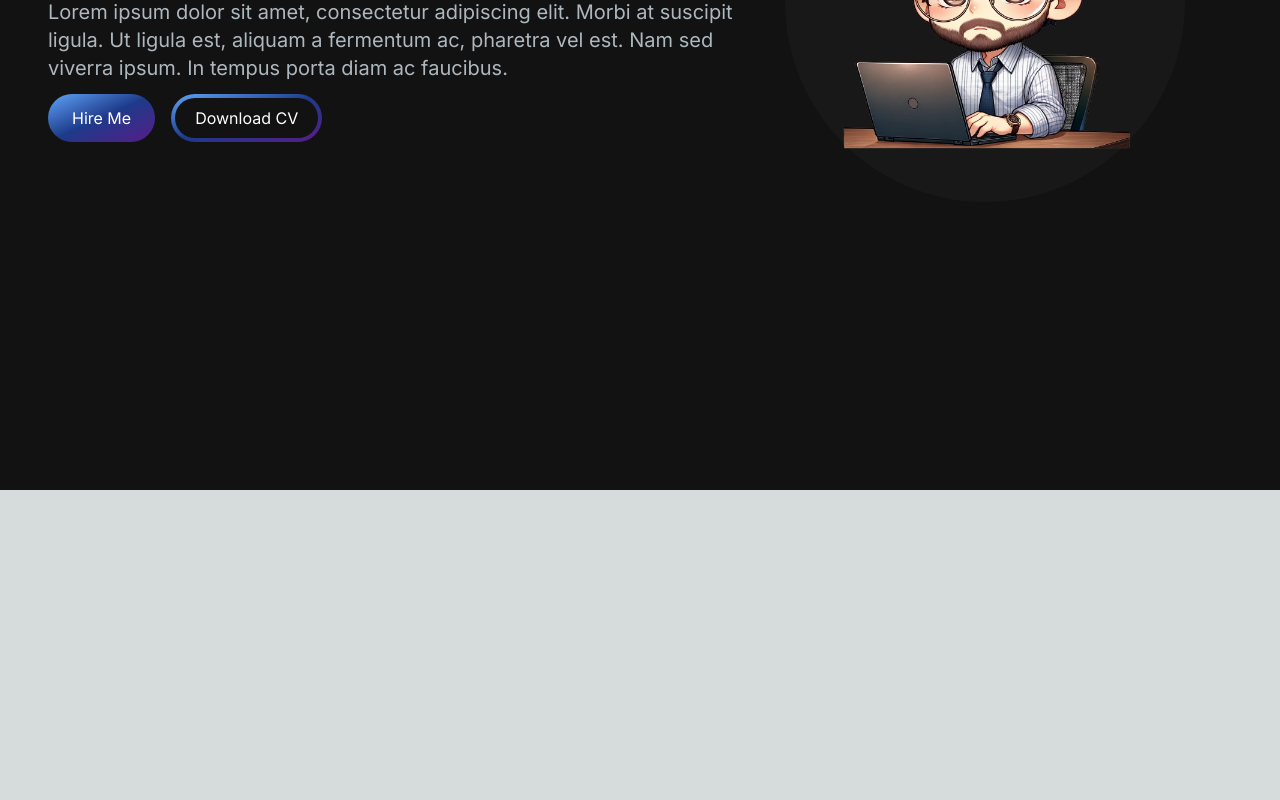
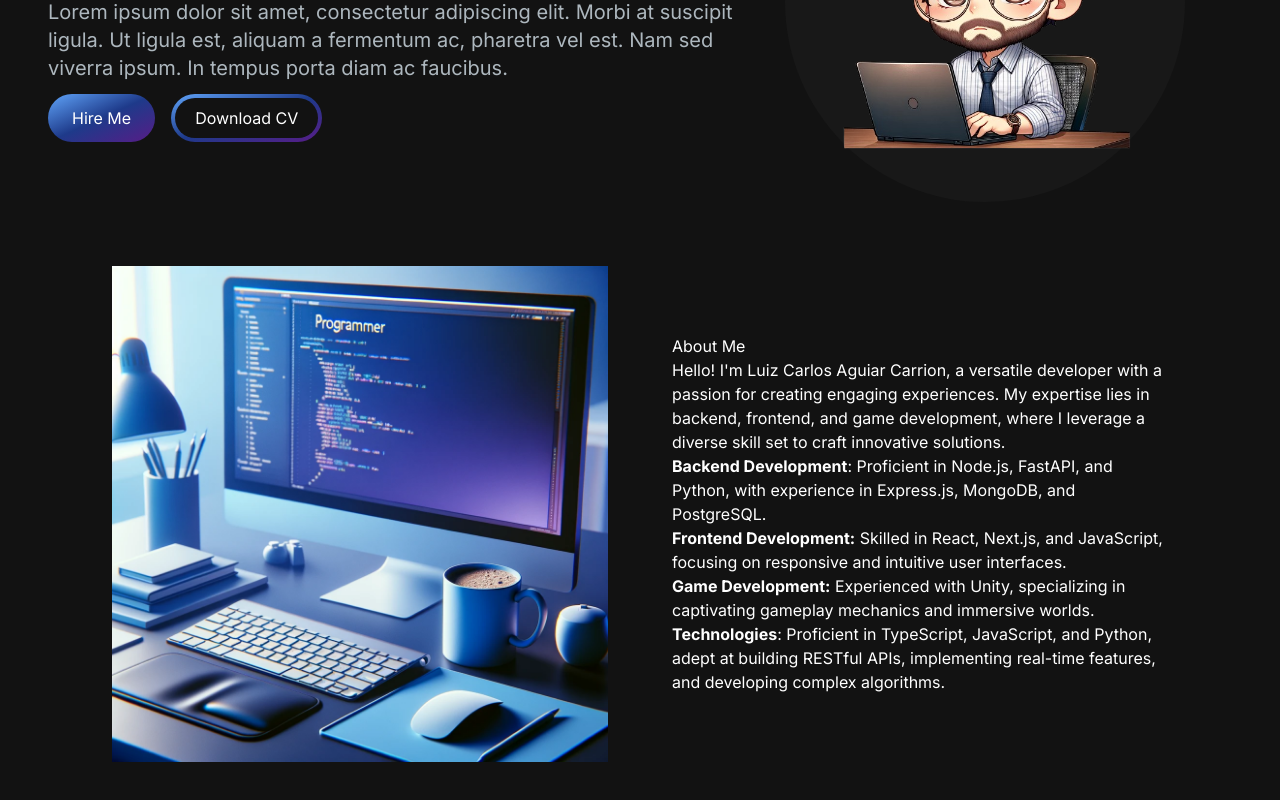
Before and after one commit to IKuuhakuI/portfolio-web, a Next.js app: page / in a window 1280 px wide. Shown: the part 310-1110 px from the top of the page. Before the commit the page ends 800 px from the top, so only its background shows below. Built offline with nearby package versions, Linux system fonts and the light colour scheme.

Commit message:
crate about section

```diff
--- /dev/null
+++ b/src/app/components/AboutSection.jsx
@@ -0,0 +1,40 @@
+import React from "react";
+import Image from "next/image";
+
+const AboutSection = () => {
+  return (
+    <section>
+      <div className="text-white">
+        <div className="md:grid md:grid-cols-2 gap-8 items-center py-8 px-4 xl:gap-16 sm:py-16 xl:px-16">
+          <Image src="/images/about_image.png" width={500} height={500} />
+
+          <div>
+            <h2>About Me</h2>
+
+            <p>
+              Hello! I'm Luiz Carlos Aguiar Carrion, a versatile developer with
+              a passion for creating engaging experiences. My expertise lies in
+              backend, frontend, and game development, where I leverage a
+              diverse skill set to craft innovative solutions.
+              <br />
+              <b>Backend Development</b>: Proficient in Node.js, FastAPI, and
+              Python, with experience in Express.js, MongoDB, and PostgreSQL.
+              <br />
+              <b>Frontend Development:</b> Skilled in React, Next.js, and
+              JavaScript, focusing on responsive and intuitive user interfaces.
+              <br />
+              <b>Game Development:</b> Experienced with Unity, specializing in
+              captivating gameplay mechanics and immersive worlds.
+              <br />
+              <b>Technologies</b>: Proficient in TypeScript, JavaScript, and
+              Python, adept at building RESTful APIs, implementing real-time
+              features, and developing complex algorithms.
+            </p>
+          </div>
+        </div>
+      </div>
+    </section>
+  );
+};
+
+export default AboutSection;
--- a/src/app/page.js
+++ b/src/app/page.js
@@ -1,6 +1,7 @@
 import Image from "next/image";
 import HeroSection from "./components/HeroSection";
 import Navbar from "./components/Navbar";
+import AboutSection from "./components/AboutSection";
 
 export default function Home() {
   return (
@@ -15,6 +16,7 @@ export default function Home() {
       <Navbar />
       <div className="container mt-24 mx-auto px-12 py-4">
         <HeroSection />
+        <AboutSection />
       </div>
     </main>
   );
```
Also changed, not shown: public/images/about_image.png (added).
